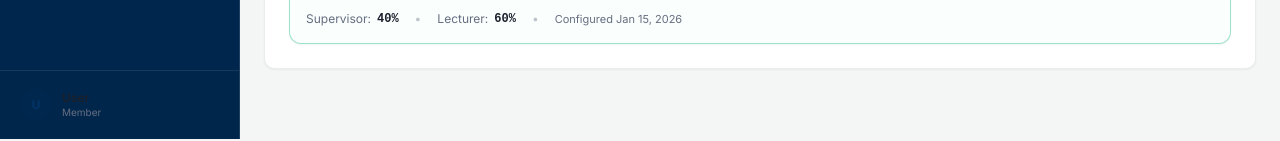
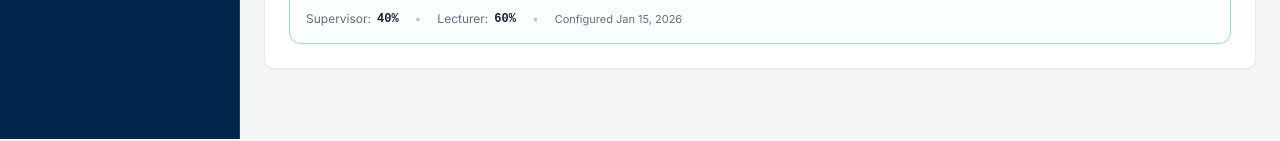
Before and after one commit to Peacsib/uzconnect, a Next.js app: page /coordinator/rubrics in a window 1280 px wide. Shown: the part 661-802 px from the top of the page. Built offline with nearby package versions, Linux system fonts and the light colour scheme; no server answers; the database is empty; a web font is replaced by a local one.

Commit message:
refactor(sidebar): remove duplicate user profile card to maintain single canonical header profile

```diff
--- a/src/components/common/sidebar.tsx
+++ b/src/components/common/sidebar.tsx
@@ -89,12 +89,6 @@ export function AppSidebar({ open, onClose }: SidebarProps) {
   const role = user?.role || (pathname.startsWith("/supervisor") ? "supervisor" : pathname.startsWith("/lecturer") ? "lecturer" : pathname.startsWith("/coordinator") ? "coordinator" : "student")
   const items = getNavItems(role, user?.id)
 
-  const initials = (user?.name || "User")
-    .split(" ")
-    .map((n) => n[0])
-    .join("")
-    .slice(0, 2)
-    .toUpperCase()
 
   return (
     <>
@@ -125,23 +119,7 @@ export function AppSidebar({ open, onClose }: SidebarProps) {
           })}
         </nav>
 
-        {/* The Forge Style Bottom User Card */}
-        <div className="p-3 border-t border-sidebar-border/70 bg-sidebar/50">
-          <div className="flex items-center gap-2.5 px-2 py-1.5">
-            <div className="w-8 h-8 rounded-full bg-[#003366]/15 text-[#003366] dark:bg-blue-900/30 dark:text-blue-300 font-bold text-xs flex items-center justify-center shrink-0">
-              {initials}
-            </div>
-            <div className="min-w-0 flex-1">
-              <p className="text-xs font-semibold text-foreground truncate leading-tight">
-                {user?.name || "User"}
-              </p>
-              <p className="text-[10px] text-muted-foreground capitalize truncate">
-                {user?.role?.toLowerCase() || "Member"}
-              </p>
-            </div>
-          </div>
-        </div>
-      </aside>
+        </aside>
     </>
   )
 }
```
